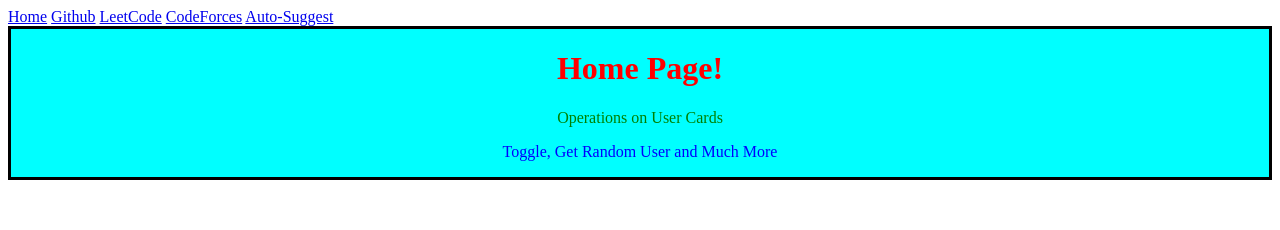
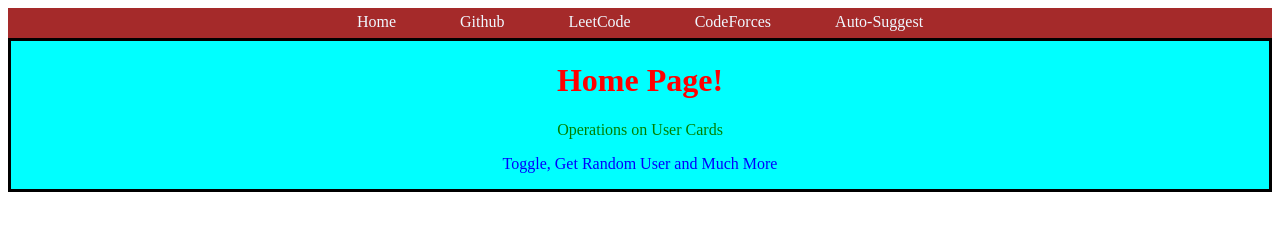
Before and after one commit to Aritrika921/being_infinity_bootcamp, a website: page frontend/index.html in a window 1280 px wide. Drawn offline with Linux system fonts and the light colour scheme.

Commit message:
nav bar css updated

```diff
--- a/frontend/index.css
+++ b/frontend/index.css
@@ -22,3 +22,16 @@ h1{
 #p2{
     color: blue;
 }
+
+#nav{
+    text-align: center;
+    background-color: brown;
+    height: 25px;
+    padding-top: 5px;
+}
+
+#nav a{
+    margin: 0px 30px;
+    text-decoration: none;
+    color: aliceblue;
+}
```
